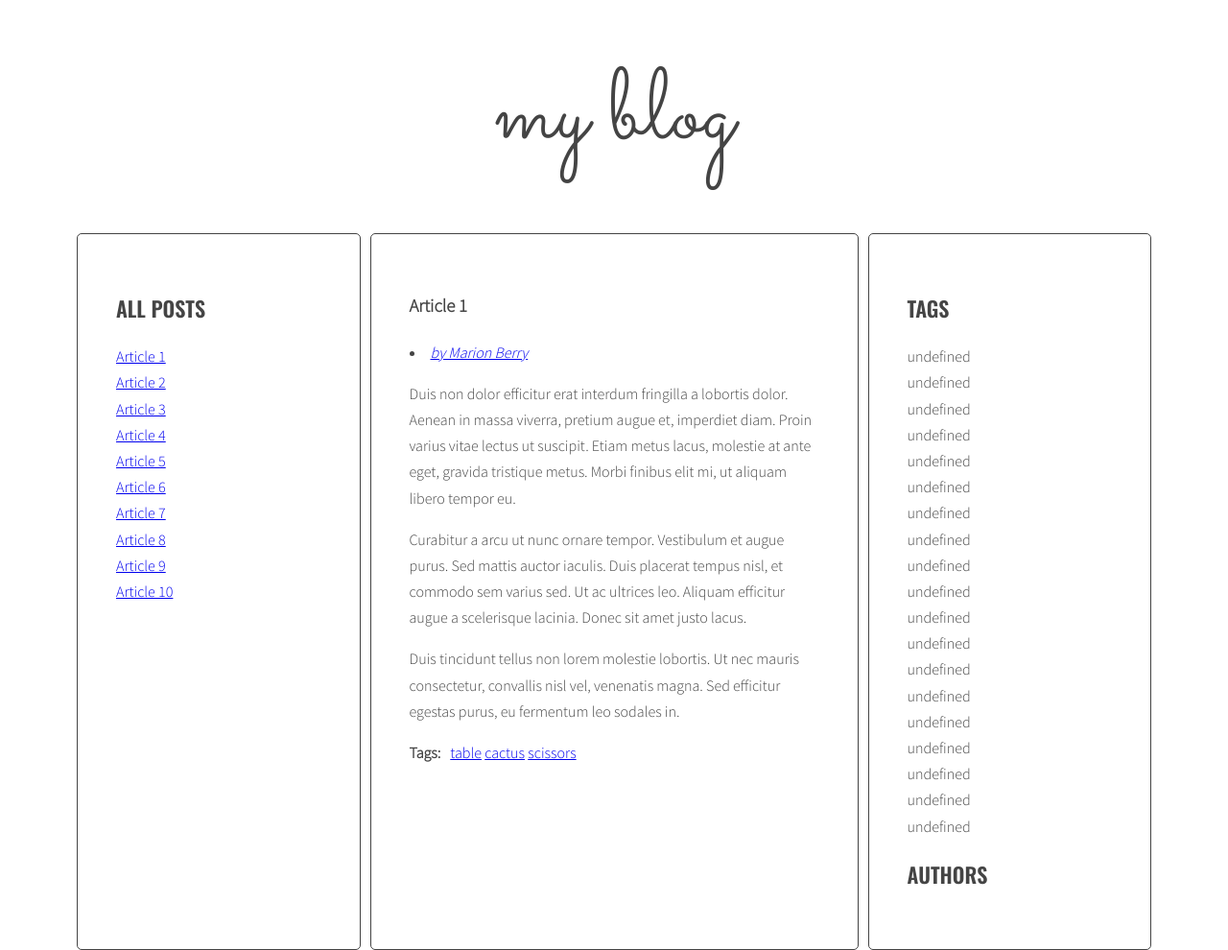
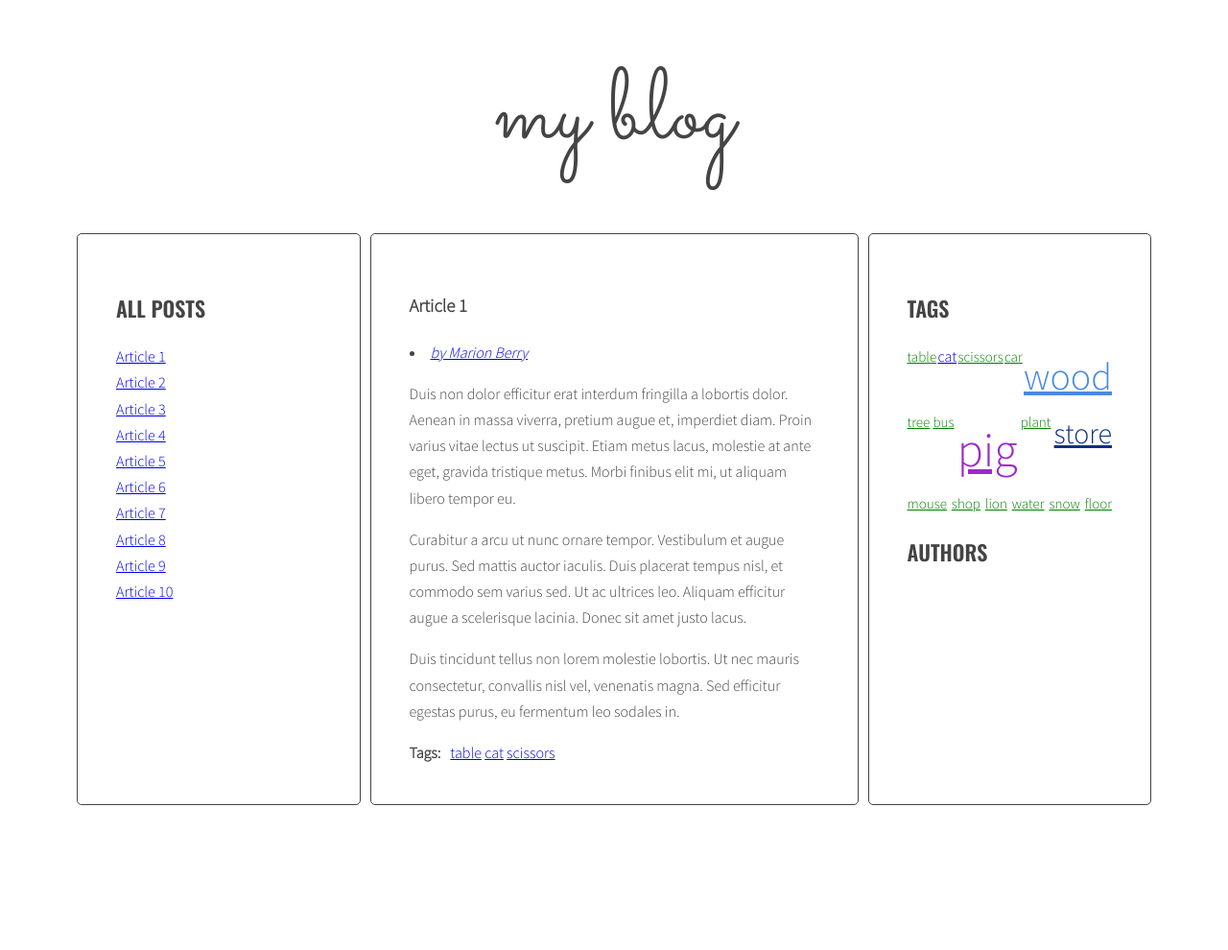
Before and after one commit to kyrylotsybulskyi/javascript-blog, a website: page index.html in a window 1280 px wide. Shown: the whole page at 96% size. After the commit the page ends 847 px from the top, so only its background shows below. Drawn offline with nearby package versions, Linux system fonts and the light colour scheme.

Commit message:
Corrected function for the tags cloud. Added fonts for different tags deepends of number of repeats

```diff
--- a/index.html
+++ b/index.html
@@ -17,7 +17,7 @@
                   </ul>
                 </aside>
                 <section class="posts">
-                  <article class="post active" id="article-1" data-tags="table cactus scissors" data-author="by Marion Berry">
+                  <article class="post active" id="article-1" data-tags="table cat scissors" data-author="by Marion Berry">
                     <h3 class="post-title">Article 1</h3>
                     <p class="post-author"></p>
                     <div class="post-content">
@@ -49,7 +49,7 @@
                       </ul>
                     </div>
                   </article>
-                  <article class="post" id="article-3" data-tags="tree bus bus" data-author="by George Tuxedo">
+                  <article class="post" id="article-3" data-tags="tree cat bus" data-author="by George Tuxedo">
                     <h3 class="post-title">Article 3</h3>
                     <p class="post-author"></p>
                     <div class="post-content">
@@ -80,7 +80,7 @@
                       </ul>
                     </div>
                   </article>
-                  <article class="post" id="article-5" data-tags="mouse trip pig" data-author="by Marion Berry">
+                  <article class="post" id="article-5" data-tags="mouse cat pig" data-author="by Marion Berry">
                     <h3 class="post-title">Article 5</h3>
                     <p class="post-author"></p>
                     <div class="post-content">
@@ -128,7 +128,7 @@
                       </ul>
                     </div>
                   </article>
-                  <article class="post" id="article-8" data-tags="water wood snow" data-author="by Theo Tabby">
+                  <article class="post" id="article-8" data-tags="water wood cat" data-author="by Theo Tabby">
                     <h3 class="post-title">Article 8</h3>
                     <p class="post-author"></p>
                     <div class="post-content">
@@ -144,7 +144,7 @@
                       </ul>
                     </div>
                   </article>
-                  <article class="post" id="article-9" data-tags="glass snow wood" data-author="by Marion Berry">
+                  <article class="post" id="article-9" data-tags="cat snow wood" data-author="by Marion Berry">
                     <h3 class="post-title">Article 9</h3>
                     <p class="post-author"></p>
                     <div class="post-content">
@@ -177,7 +177,7 @@
                     </div>
                   </article>
                 </section>
-                <aside class="sidebar">
+                <aside class="sidebar right">
                   <h2 class="section-title">Tags</h2>
                   <ul class="list tags">
 
--- a/js/script.js
+++ b/js/script.js
@@ -402,10 +402,10 @@ function calculateTagClass(count, params){
   normalizedMax = params.max - params.min,
   percentage = normalizedCount / normalizedMax,
   classNumber = Math.floor(percentage * (optCloudClassCount - 1) + 1);
-  count = classNumber;
+  //count = classNumber;
   console.log('count: ', count);
   console.log('normalizedCount: ', normalizedCount);
-  //linkHTML = '<a class="' + optCloudClassPrefix + count + '" href="#tag-"' + tag + '">' + tag + '</a>';
+  return '<a class="' + optCloudClassPrefix + count + '"';
   //console.log('linkHTML: ', linkHTML);
 }
 
@@ -508,7 +508,7 @@ function generateTags(){
 
     //tagLinkHTML = calculateTagClass(allTags[tag], tagsParams);
 
-    const tagLinkHTML = '<li>' + calculateTagClass(optCloudClassPrefix, allTags[tag]) + '</li>';
+    const tagLinkHTML = '<li>' + calculateTagClass(allTags[tag], optCloudClassPrefix) + ' href="#tag-' + tag +'">' + tag +'</a></li>';
     allTagsHTML += tagLinkHTML;
     console.log('tagLinkHTML:', tagLinkHTML);
     console.log('allTags[tag]', allTags[tag]);
--- a/sass/style.scss
+++ b/sass/style.scss
@@ -118,3 +118,35 @@ body {
     margin: 0 10px 0 0;
   }
 }
+
+.tags {
+  display: flex;
+  flex-direction: row;
+  flex-wrap: wrap;
+  justify-content:space-between;
+}
+
+.tag-size-1 {
+  color: green;
+  font-size: 15px;
+}
+
+.tag-size-2 {
+  color: rgb(7, 42, 56);
+  font-size: 20px;
+}
+
+.tag-size-3 {
+  color: rgb(12, 48, 126);
+  font-size: 30px;
+}
+
+.tag-size-4 {
+  color: rgb(73, 139, 224);
+  font-size: 40px;
+}
+
+.tag-size-5 {
+  color: rgb(156, 42, 201);
+  font-size: 50px;
+}
```
Also changed, not shown: css/style.css, 1 other file.
